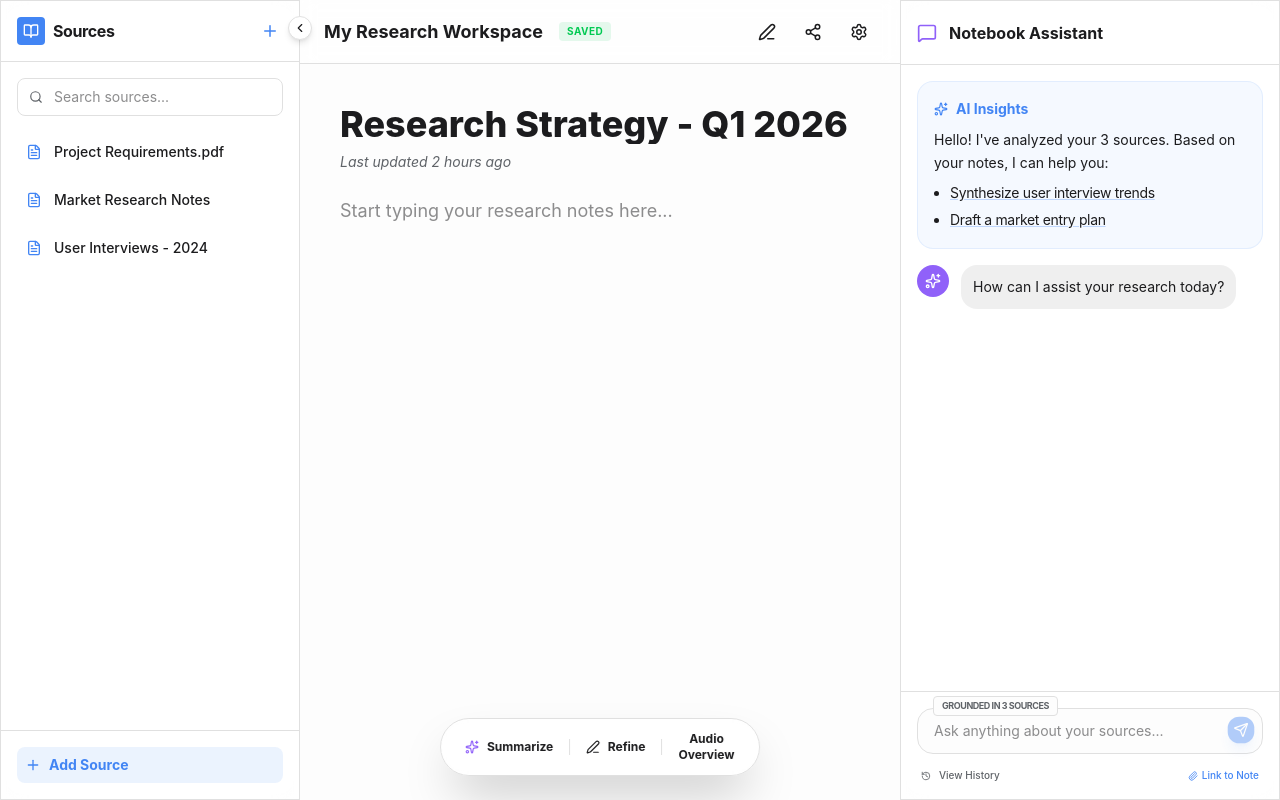
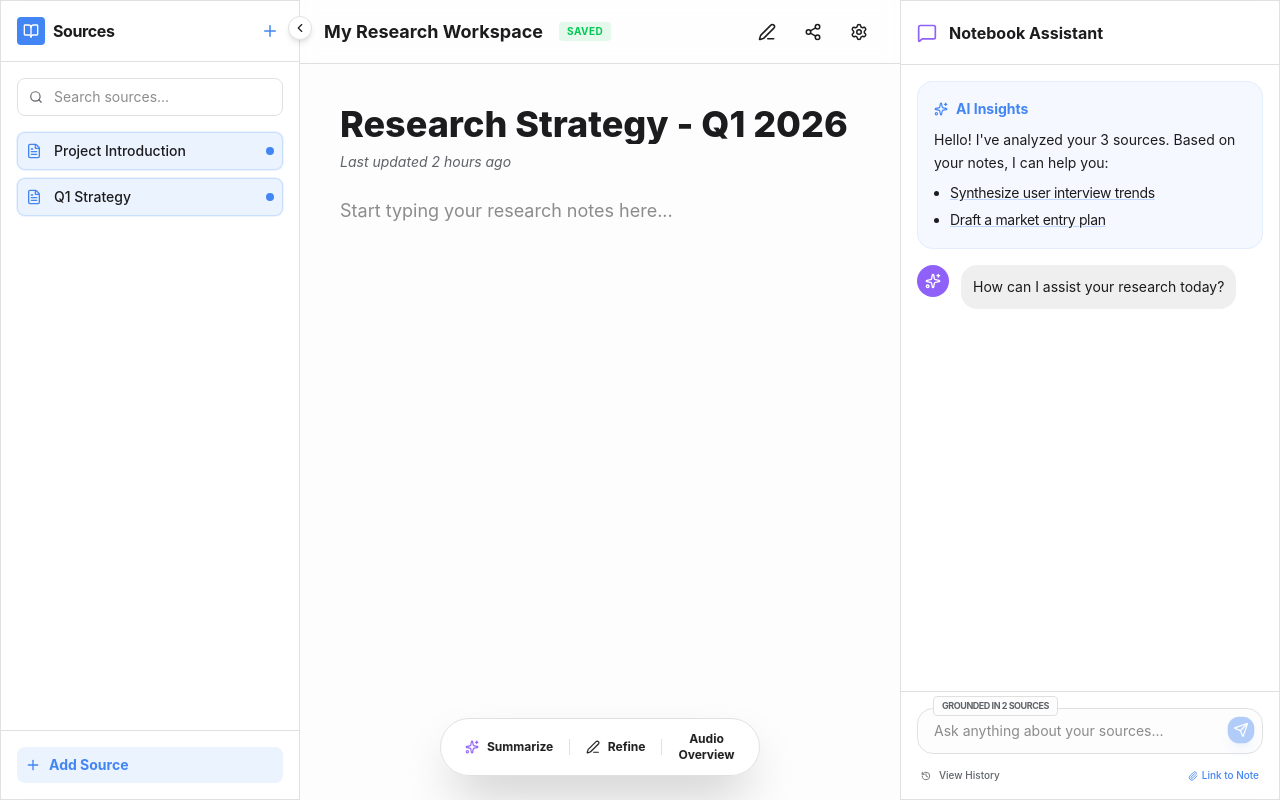
Before and after one commit to Prasad-PingFederate/dailymannaai, a Next.js app: page /notebook in a window 1280 px wide. Built offline with nearby package versions, Linux system fonts and the light colour scheme.

Commit message:
feat: implement real-time source selection and knowledge ingestion

```diff
--- a/src/app/notebook/page.tsx
+++ b/src/app/notebook/page.tsx
@@ -37,6 +37,27 @@ export default function NotebookWorkspace() {
     ]);
     const [input, setInput] = useState("");
     const [noteContent, setNoteContent] = useState("");
+    const [sources, setSources] = useState([
+        { id: "Intro-Source", name: "Project Introduction", type: "text", selected: true },
+        { id: "Strategy-Source", name: "Q1 Strategy", type: "text", selected: true }
+    ]);
+
+    const toggleSource = (id: string) => {
+        setSources(prev => prev.map(s =>
+            s.id === id ? { ...s, selected: !s.selected } : s
+        ));
+    };
+
+    const handleFileUpload = (fileName: string) => {
+        const id = `Source-${Date.now()}`;
+        const newSource = { id, name: fileName, type: "pdf", selected: true };
+        setSources(prev => [...prev, newSource]);
+        setUploadModalOpen(false);
+        setMessages(prev => [...prev, {
+            role: "assistant",
+            content: `I've finished reading "${fileName}". I can now answer questions based on its content!`
+        }]);
+    };
 
     const addNoteAtCursor = (text: string) => {
         setNoteContent(prev => prev + (prev ? "\n\n" : "") + text);
@@ -114,7 +135,10 @@ export default function NotebookWorkspace() {
                                 ))}
                             </div>
 
-                            <div className="border-2 border-dashed border-border rounded-2xl p-12 text-center hover:border-accent/50 transition-colors cursor-pointer bg-muted/5 group">
+                            <div
+                                onClick={() => handleFileUpload("New Research Paper.pdf")}
+                                className="border-2 border-dashed border-border rounded-2xl p-12 text-center hover:border-accent/50 transition-colors cursor-pointer bg-muted/5 group"
+                            >
                                 <div className="mx-auto w-16 h-16 bg-accent/10 text-accent rounded-full flex items-center justify-center mb-4 group-hover:scale-110 transition-transform">
                                     <Upload size={32} />
                                 </div>
@@ -173,22 +197,22 @@ export default function NotebookWorkspace() {
                     </div>
 
                     <div className="space-y-2">
-                        {[
-                            { name: "Project Requirements.pdf", type: "pdf" },
-                            { name: "Market Research Notes", type: "text" },
-                            { name: "User Interviews - 2024", type: "text" }
-                        ].map((source, i) => (
+                        {sources.map((source) => (
                             <div
-                                key={i}
-                                className="group flex items-center gap-3 p-2 rounded-lg hover:bg-accent/10 border border-transparent hover:border-accent/20 cursor-pointer transition-all"
+                                key={source.id}
+                                onClick={() => toggleSource(source.id)}
+                                className={`group flex items-center gap-3 p-2 rounded-lg border transition-all cursor-pointer ${source.selected
+                                        ? "bg-accent/10 border-accent/20 ring-1 ring-accent/10"
+                                        : "hover:bg-muted/10 border-transparent opacity-60"
+                                    }`}
                             >
-                                <div className="text-accent">
+                                <div className={source.selected ? "text-accent" : "text-muted"}>
                                     <FileText size={16} />
                                 </div>
-                                <span className="text-sm font-medium truncate flex-1">{source.name}</span>
-                                <button className="opacity-0 group-hover:opacity-100 p-1 hover:text-red-500 transition-opacity">
-                                    <Trash2 size={14} />
-                                </button>
+                                <span className={`text-sm font-medium truncate flex-1 ${source.selected ? "text-foreground" : "text-muted"}`}>
+                                    {source.name}
+                                </span>
+                                <div className={`h-2 w-2 rounded-full ${source.selected ? "bg-accent" : "bg-transparent border border-muted"}`} />
                             </div>
                         ))}
                     </div>
@@ -343,7 +367,7 @@ export default function NotebookWorkspace() {
                             <Send size={16} />
                         </button>
                         <div className="absolute left-4 -top-3 px-2 py-0.5 bg-background border border-border rounded text-[9px] font-bold text-muted uppercase tracking-tighter">
-                            Grounded in 3 sources
+                            Grounded in {sources.filter(s => s.selected).length} sources
                         </div>
                     </div>
                     <div className="mt-2 flex items-center justify-between text-[10px] text-muted font-medium px-1">
```
